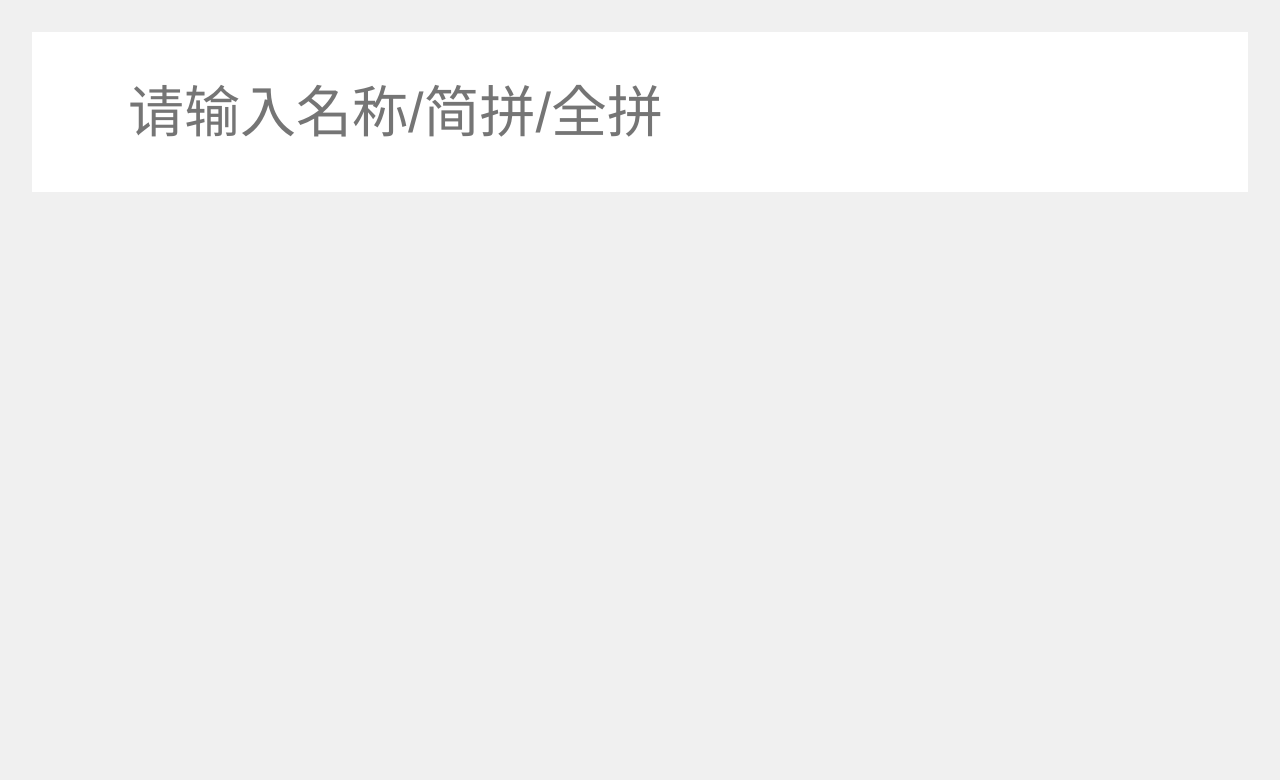
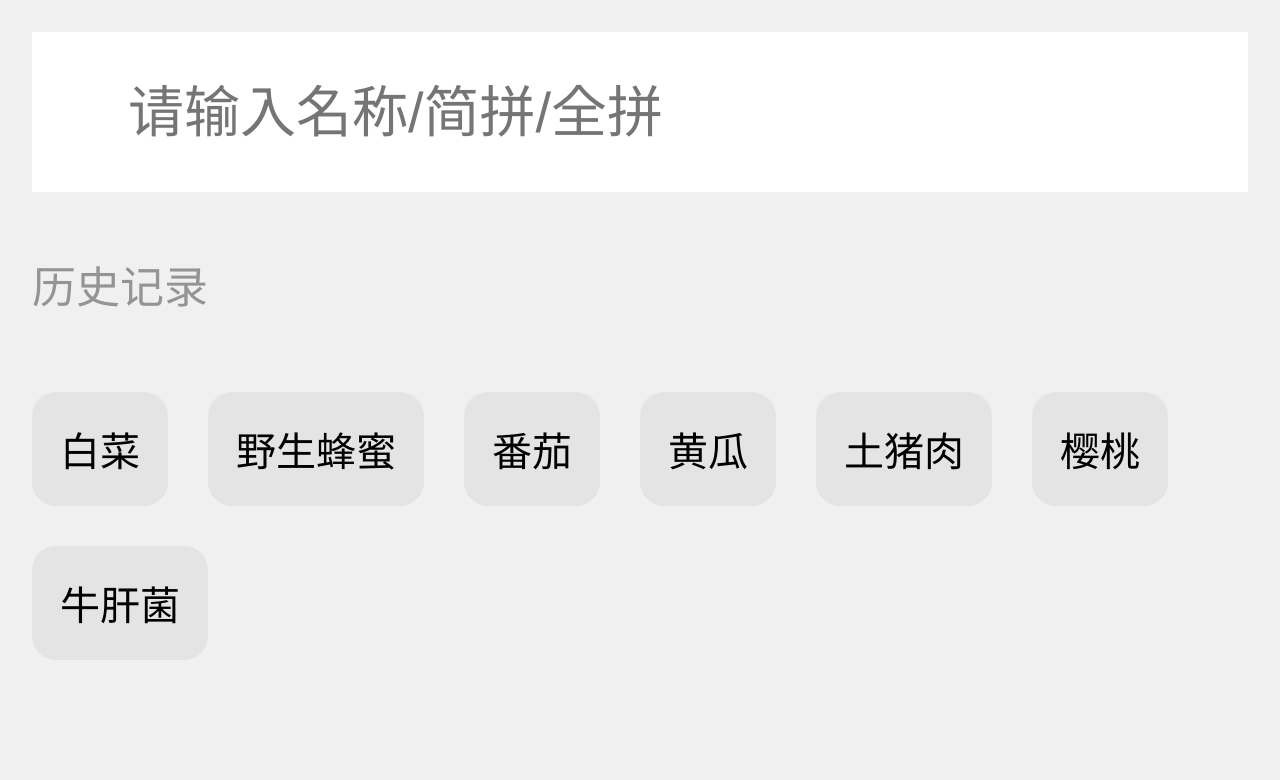
Before and after one commit to raullong/alwaysbe-webapp, a Vue app: page /view/vegetables in a window 1280 px wide. Shown: the top 780 px of the page. Built offline with nearby package versions, Linux system fonts and the light colour scheme; some icons are missing.

Commit message:
历史搜索和热门搜索

```diff
--- /dev/null
+++ b/src/components/search/History.vue
@@ -0,0 +1,14 @@
+<template lang="pug">
+  .history
+    .title 历史记录
+    .list
+      span(v-for="tag in historyTags") {{ tag.name }}
+</template>
+
+<script>
+  export default {
+    props: {
+      historyTags: Array
+    }
+  }
+</script>
--- /dev/null
+++ b/src/components/search/Hot.vue
@@ -0,0 +1,14 @@
+<template lang="pug">
+  .hot
+    .title 热门搜索
+    .list
+      span(v-for="tag in historyTags") {{ tag.name }}
+</template>
+
+<script>
+  export default {
+    props: {
+      historyTags: Array
+    }
+  }
+</script>
--- a/src/components/search/View.vue
+++ b/src/components/search/View.vue
@@ -1,20 +1,35 @@
 <template lang="pug">
   div.search
-    icon(type="search")
-    input(placeholder="请输入名称/简拼/全拼", @focus="focusHandler", @input="inputHandler")
-    icon(v-if="focus", type="close", @click.native="blurHandler")
+    .input
+      icon(type="search")
+      input(placeholder="请输入名称/简拼/全拼", @focus="focusHandler", @input="inputHandler")
+      icon(v-if="focus", type="close", @click.native="blurHandler")
+    history(:historyTags="historyTags")
+    hot(:historyTags="historyTags")
+
 </template>
 
 <script>
   import Icon from 'components/icon/View'
+  import History from './History'
+  import Hot from './Hot'
 
   export default {
     data () {
       return {
-        focus: false
+        focus: false,
+        historyTags: [
+          { name: '白菜' },
+          { name: '野生蜂蜜' },
+          { name: '番茄' },
+          { name: '黄瓜' },
+          { name: '土猪肉' },
+          { name: '樱桃' },
+          { name: '牛肝菌' }
+        ]
       }
     },
-    components: { Icon },
+    components: { Icon, History, Hot },
     methods: {
       focusHandler () {
         this.focus = true
--- /dev/null
+++ b/src/components/search/style/history.styl
@@ -0,0 +1,14 @@
+.history
+  margin: 0.08rem
+  .title
+    font-size: 0.11rem
+    color: rgb(148, 148, 148)
+  .title, .list
+    padding: 0.07rem 0
+  span
+    background-color: rgb(228, 228, 228)
+    border-radius: 0.06rem
+    padding: 0.07rem
+    margin: 0.05rem 0.1rem 0.05rem 0
+    display: inline-block
+    font-size: 0.1rem
--- a/src/components/search/style/search.styl
+++ b/src/components/search/style/search.styl
@@ -1,15 +1,32 @@
 .search
-  background: #fff
-  padding: .2rem .16rem
-  margin: .08rem
-  display: flex
-  align-items: center
-  height: .2rem
+  .input
+    background: #fff
+    padding: .2rem .16rem
+    margin: .08rem
+    display: flex
+    align-items: center
+    height: .2rem
 
-  .fa
-    color: rgba(0, 0, 0, .27)
-  input
-    outline: none
-    padding: 0 .08rem
-    flex: 1
-    border: none
+    .fa
+      color: rgba(0, 0, 0, .27)
+    input
+      outline: none
+      padding: 0 .08rem
+      flex: 1
+      border: none
+
+  .history, .hot
+    margin: 0.08rem
+    .title
+      font-size: 0.11rem
+      color: rgb(148, 148, 148)
+    .title, .list
+      padding: 0.07rem 0
+    span
+      background-color: rgb(228, 228, 228)
+      border-radius: 0.06rem
+      padding: 0.07rem
+      margin: 0.05rem 0.1rem 0.05rem 0
+      display: inline-block
+      font-size: 0.1rem
+      color: #000
--- a/src/views/vegetables/View.vue
+++ b/src/views/vegetables/View.vue
@@ -1,5 +1,5 @@
 <template lang="pug">
-  app-search(placeholder="蔬菜名", :value="name", :options="options")
+  app-search(@focus="searchFocus = true", @blur="searchFocus = false", @input="search")
 </template>
 
 <script>
@@ -8,8 +8,8 @@
   export default {
     data () {
       return {
-        name: '',
-        placeholder: '蔬菜名',
+        searchFocus: false,
+        searchResult: [],
         options: [{
           value: '001',
           label: '白菜'
```
